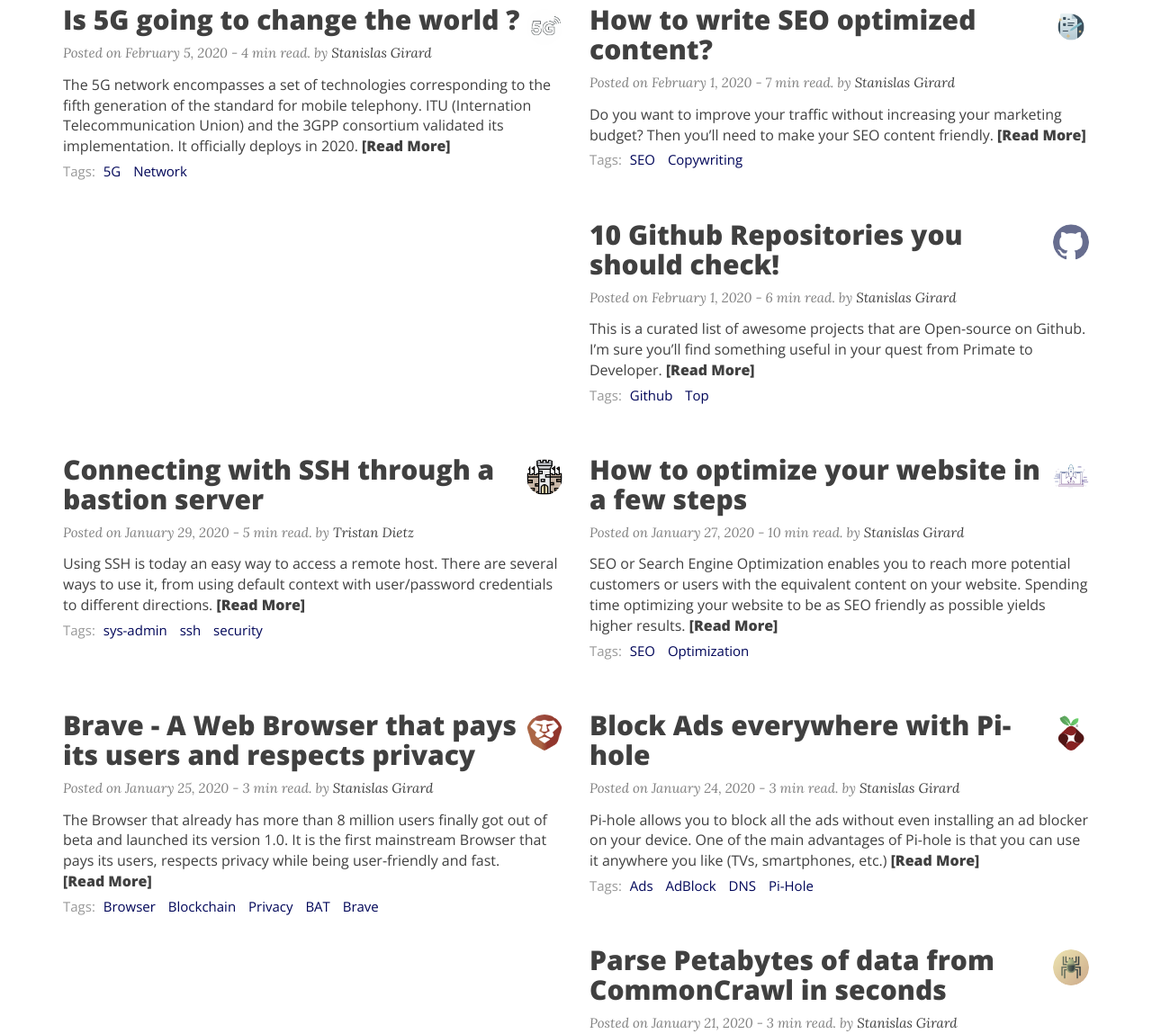
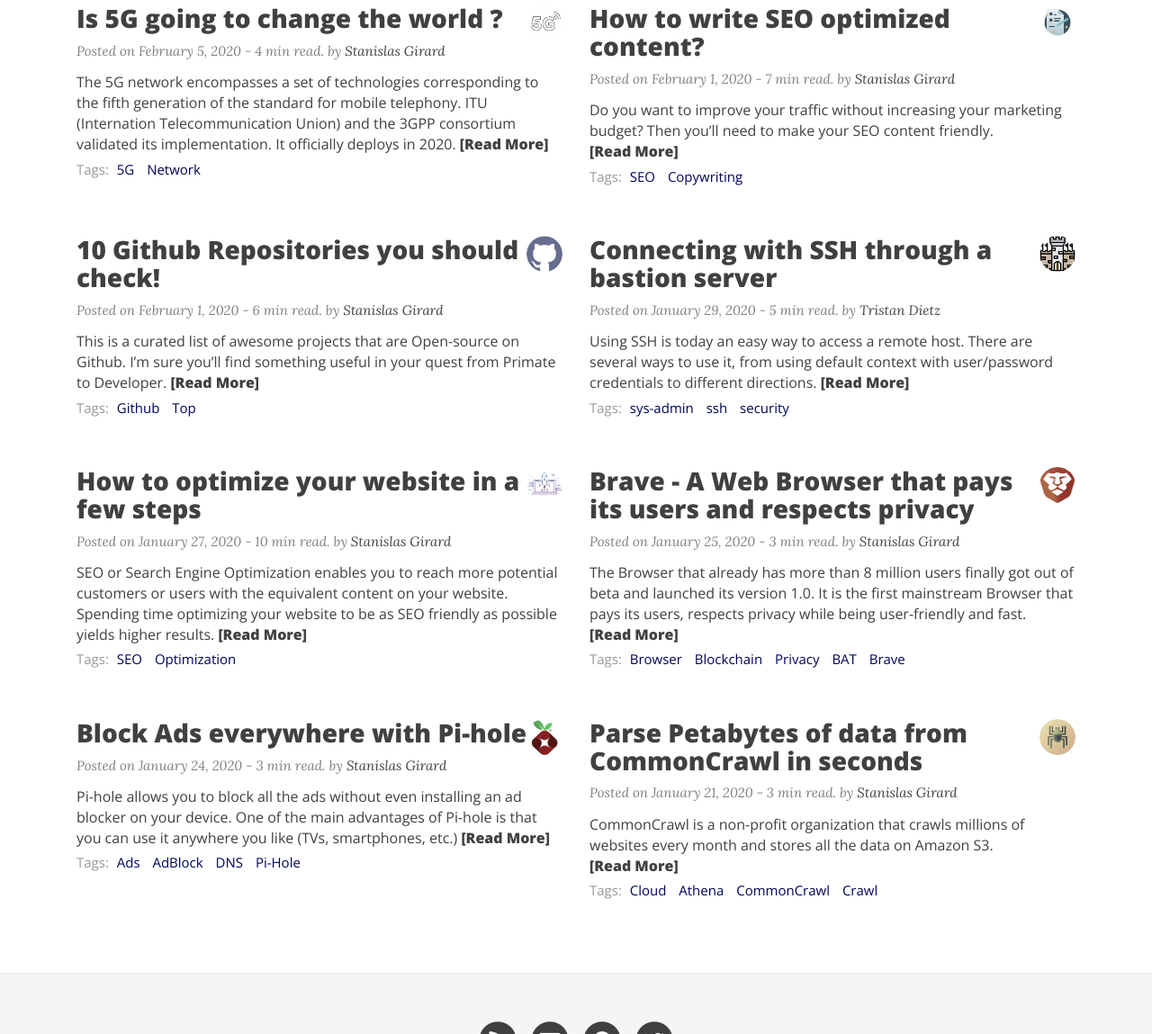
Before and after one commit to StanGirard/Primates-Jekyll, a Jekyll site: the page built from index.html, in a window 1280 px wide and 1400 px high, scrolled down 465 px. Shown: the part 251-1400 px from the top of the window at 90% size. Built offline with Jekyll 4.4.1, drawn with Linux system fonts in a browser that asks for light colours; nearby versions of some CDN libraries; the list of posts is cut into pages by our own code; comment, search, counter and statistics services are not loaded.

Commit message:
[HOME] Error alignment

```diff
--- a/_layouts/home.html
+++ b/_layouts/home.html
@@ -6,7 +6,7 @@
 
 <div class="container" role="main">
   {% if page.url == "/"  %}
-      <div >
+  <div>
 
     <img src="{{ '/img/1593-min.jpg' | relative_url }}" style=" display: block;
       margin-left: auto;
@@ -14,11 +14,10 @@
       width: 50%;">
   </div>
   {% endif %}
-  <div class="row">
+
 
   {{ content }}
 
-    </div>
   {% if page.comments %}
   <div class="disqus-comments">
     {% include disqus.html %}
--- a/css/main.css
+++ b/css/main.css
@@ -379,6 +379,7 @@
 
 .post-preview .post-title {
   font-size: 24px;
+
   margin-top: 0;
 }
 .post-preview .post-subtitle {
@@ -406,11 +407,10 @@
   width: 100%;
 }
 .post-image {
-  padding-top: 40px;
   float: right;
   height: 40px;
   width: 40px;
-  margin-top: -35px;
+  margin-left: -10px;
   filter: grayscale(60%);
 }
 .post-image:hover {
@@ -427,7 +427,8 @@
 
 @media only screen and (min-width: 768px) {
   .post-preview .post-title {
-    font-size: 30px;
+    font-size: 28px;
+    margin-right: 30px;
   }
 }
 
--- a/index.html
+++ b/index.html
@@ -5,9 +5,10 @@
 use-site-title: true
 share-img: 'https://primates.dev/img/homepage.png'
 ---
-<div class="posts-list">
+<div class="row posts-list"></div>
   {% for post in paginator.posts %}
-  <div class="col-lg-6 col-md-6 ">
+  <div class="col-lg-6  col-md-6 ">
+
   <article class="post-preview">
     {% if post.image %}
       <div class="post-image">
```
Lines whose indentation alone changed are shown as unchanged.
